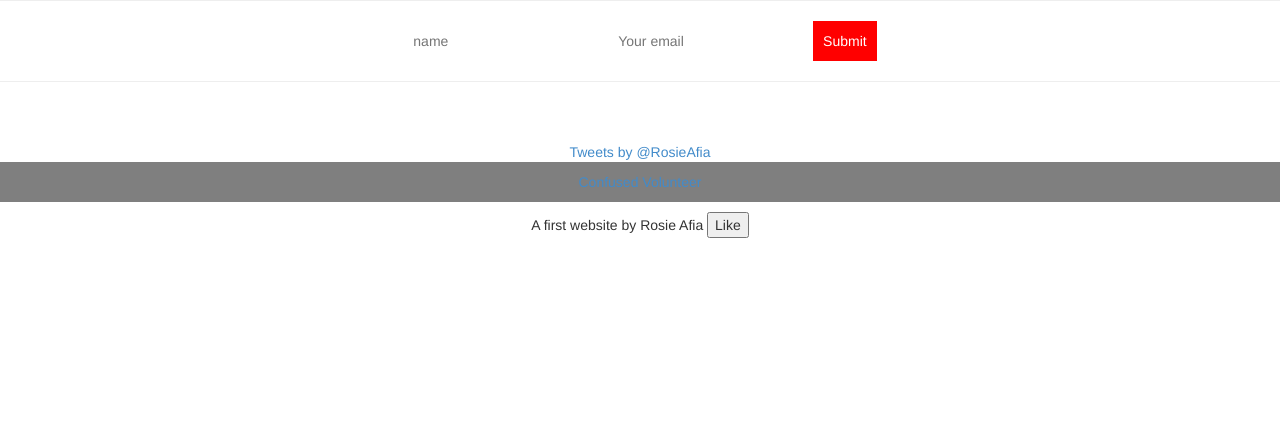
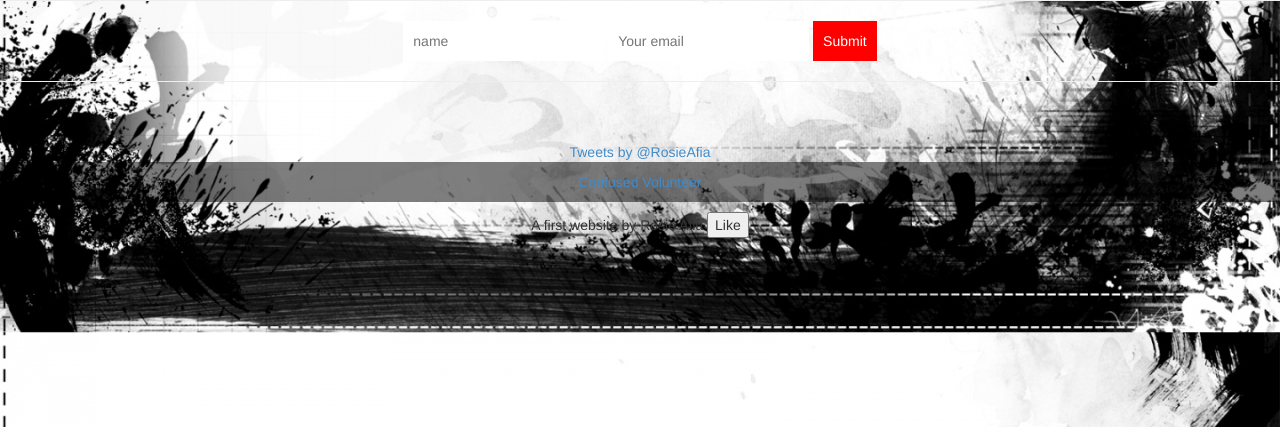
Before and after one commit to Afia/RosieAfia, a plain HTML site: page index.html in a window 1280 px wide. Shown: the part 373-800 px from the top of the page. Drawn offline with nearby package versions, Linux system fonts and the light colour scheme; files that its build step writes are made by us from their sources.

Commit message:
photo background

```diff
--- a/main.css
+++ b/main.css
@@ -2,7 +2,7 @@
     h1 {color:black;}
     body {
       text-align: center;
-      background: url('file://localhost/Users/rosieafia/Desktop/Code%20First/RosieAfia2/Photos/background.jpg');
+      background: url('Photos/background.jpg');
       background-size: cover;
       background-position: center;
       color: black;
```
